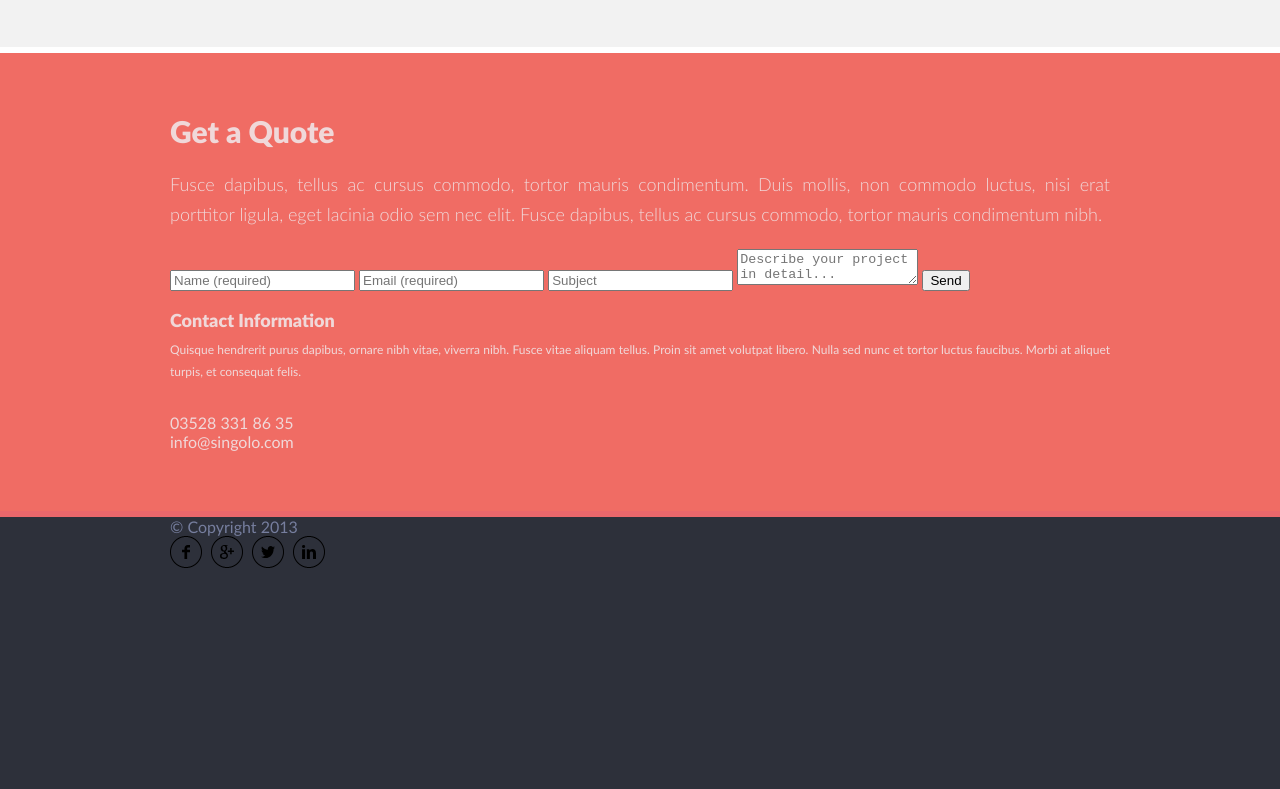
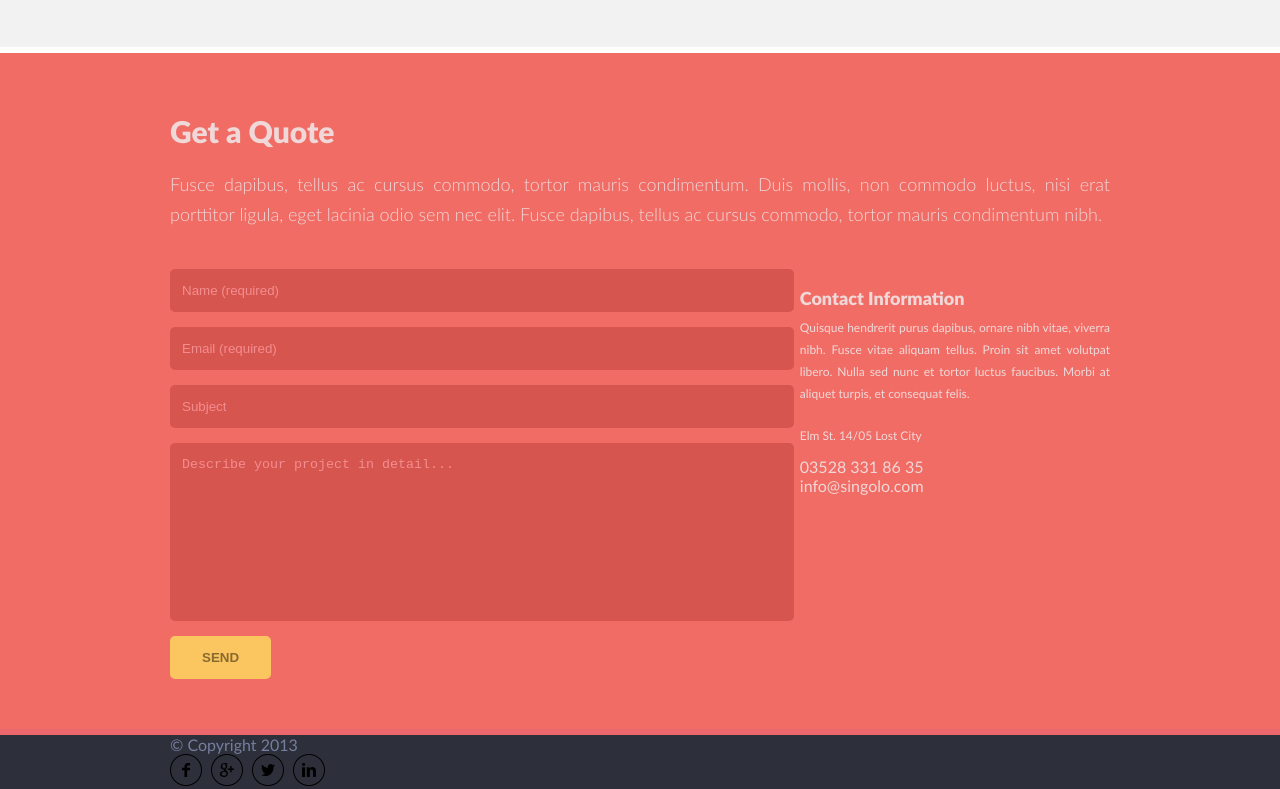
Before and after one commit to Tenshihiko/RS-JS-fundamental-singolo, a website: page singolo/index.html in a window 1280 px wide. Shown: the part 2840-3629 px from the top of the page. Before the commit the page ends 3411 px from the top, so only its background shows below. Drawn offline with Linux system fonts and the light colour scheme; files whose address does not match are found by name.

Commit message:
feat: style form part on "Get a Quote" block

```diff
--- a/singolo/index.html
+++ b/singolo/index.html
@@ -237,13 +237,17 @@
                     mollis, non commodo luctus,
                     nisi erat porttitor ligula, eget lacinia odio sem nec elit. Fusce dapibus, tellus ac cursus commodo,
                     tortor mauris condimentum nibh.</p>
-                <div class="contact__content section__description">
-                    <form method="post" class="contact__form">
-                        <input type="text" name="name" placeholder="Name (required)" required />
-                        <input type="email" name="email" placeholder="Email (required)" required />
-                        <input type="text" name="subject" placeholder="Subject " />
-                        <textarea name="description" placeholder="Describe your project in detail..."></textarea>
-                        <button type="submit">Send</button>
+                <div class="contact__content">
+                    <form method="post" class="contact__form form">
+                        <input type="text" class="form__input form__input_oneline" name="name"
+                            placeholder="Name (required)" required />
+                        <input type="email" class="form__input form__input_oneline" name="email"
+                            placeholder="Email (required)" required />
+                        <input type="text" class="form__input form__input_oneline" name="subject"
+                            placeholder="Subject " />
+                        <textarea class="form__input form__input_multiline" name="description"
+                            placeholder="Describe your project in detail..."></textarea>
+                        <button class="form__btn form__btn_submit" type="submit">Send</button>
                     </form>
                     <article class="article contact__info">
                         <h3 class="article__header">Contact Information</h3>
@@ -253,10 +257,10 @@
                             aliquet turpis, et consequat felis.</p>
                         <ul>
                             <li>
-                                <p class="contact__adress"></p>
+                                <p class="info__record_adress">Elm St. 14/05 Lost City</p>
                             </li>
-                            <li><a class="contact__phone" href="./tel:035283318635">03528 331 86 35</a></li>
-                            <li><a class="contact__email" href="./mailto:info@singolo.com">info@singolo.com</a></li>
+                            <li><a class="info__record_phone" href="./tel:035283318635">03528 331 86 35</a></li>
+                            <li><a class="info__record_email" href="./mailto:info@singolo.com">info@singolo.com</a></li>
                         </ul>
                     </article>
                 </div>
--- a/singolo/sass/base/constants.scss
+++ b/singolo/sass/base/constants.scss
@@ -9,8 +9,10 @@ $color-section-header: #666d89;
 $color-section-description: #767e9e;
 $color-brand-input: #d6564f;
 $color-brand-input-placeholder: #f48c8f;
+$color-brand-input-invalid: #ee4d44;
 $color-brand-text: #f0d8d9;
 $color-btn-submit: #fbc65f;
+$color-btn-submit-hover: #ffc248;
 $color-btn-submit-text: #886a30;
 $color-header-text: #ffffff;
 
--- a/singolo/sass/components/contact/contact.scss
+++ b/singolo/sass/components/contact/contact.scss
@@ -1,2 +1,69 @@
 .contact {
+    &__content {
+        padding-top: 20px;
+        display: flex;
+        flex-wrap: wrap;
+        justify-content: space-between;
+    }
+
+    &__form {
+        flex-basis: 66%;
+        padding-right: 20px;
+    }
+
+    &__info {
+        flex-basis: 33%;
+    }
 }
+
+.form {
+    &__input {
+        display: block;
+        width: 100%;
+        border: $color-brand-input 2px solid;
+        border-radius: 5px;
+        background-color: $color-brand-input;
+        padding: 12px 10px;
+        margin-bottom: 15px;
+
+        &:focus {
+            border-color: $color-brand-border;
+            outline: none;
+        }
+
+        &:focus:invalid {
+            background-color: $color-brand-input-invalid;
+        }
+
+        &::placeholder {
+            color: $color-brand-input-placeholder;
+        }
+
+        &_multiline {
+            height: 150px;
+            resize: none;
+        }
+    }
+
+    &__btn {
+        cursor: pointer;
+        display: block;
+        border: 2px solid;
+        border-radius: 5px;
+        padding: 12px 30px;
+
+        &_submit {
+            text-transform: uppercase;
+            font-weight: bold;
+            border-color: $color-btn-submit;
+            background-color: $color-btn-submit;
+            color: $color-btn-submit-text;
+
+            &:focus,
+            &:hover {
+                border-color: $color-btn-submit-hover;
+                outline: none;
+            }
+        }
+    }
+}
```
Also changed, not shown: singolo/style.css, 1 other file.
